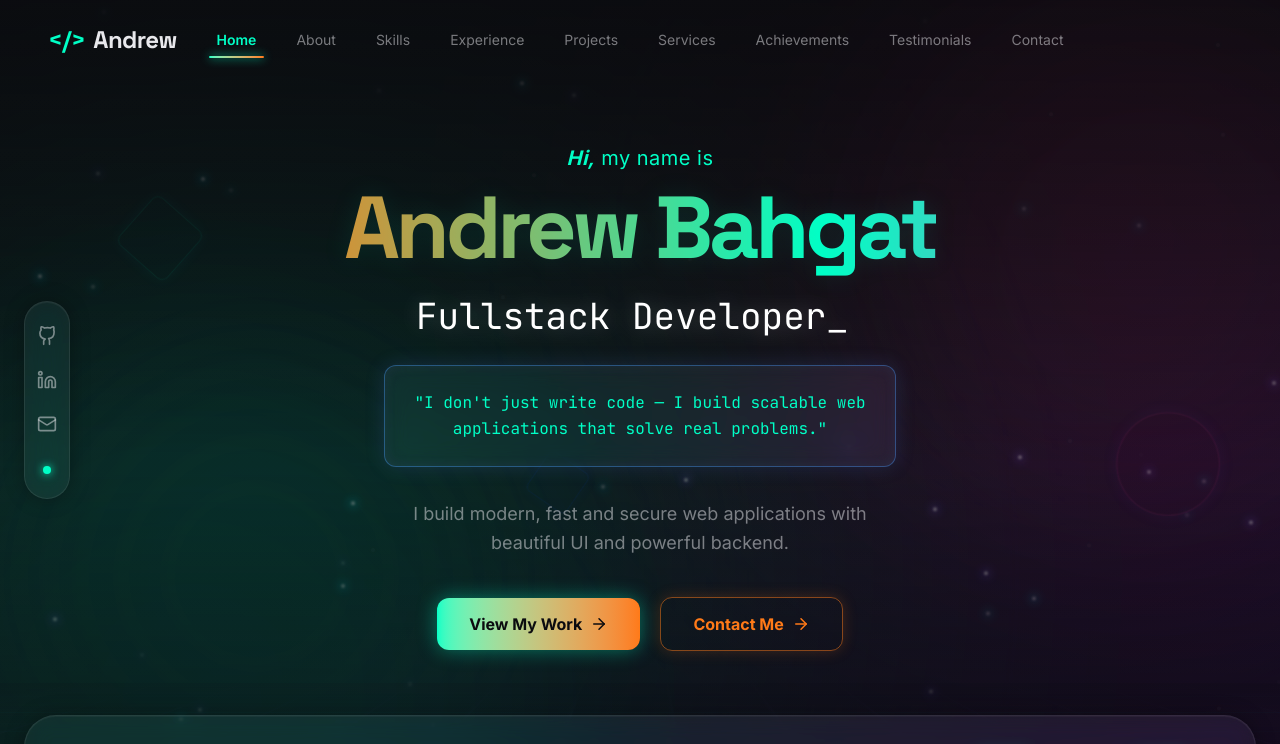
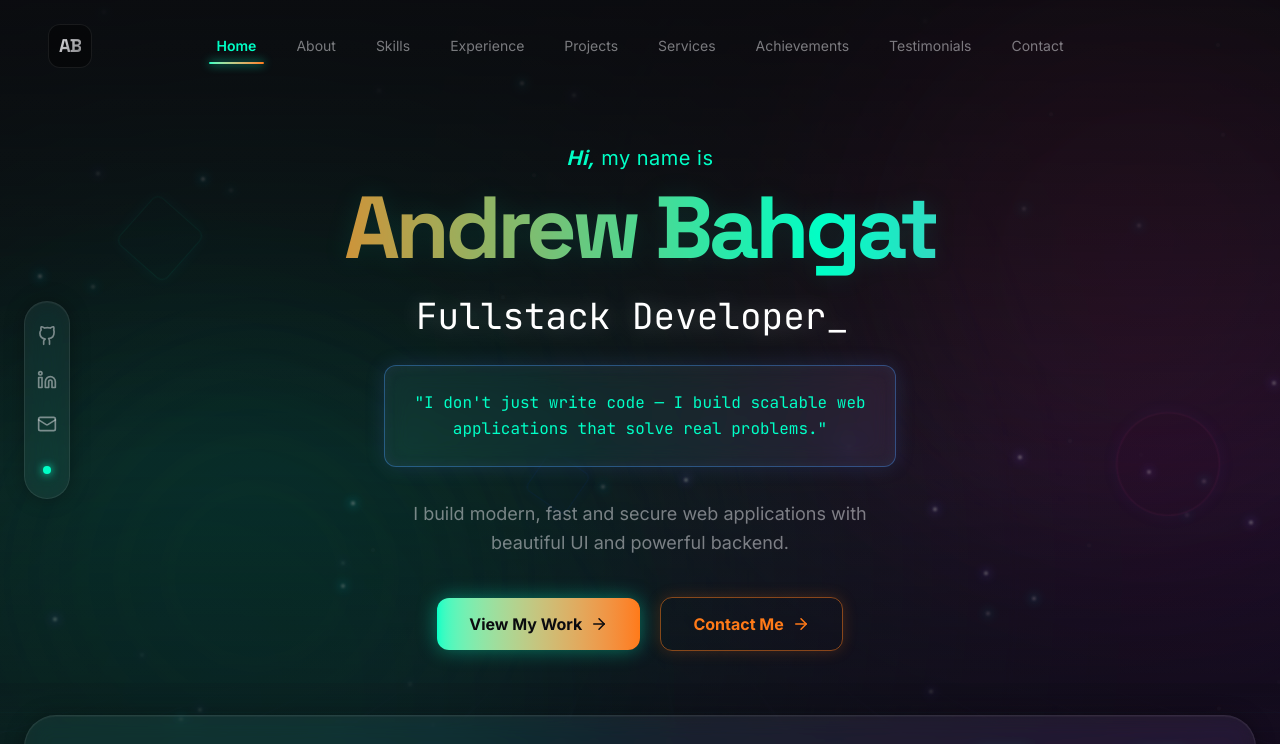
Before and after one commit to xAndReWxx/fullstack_portfolio_AB, a Next.js app: page / in a window 1280 px wide. Shown: the top 744 px of the page. Built offline with nearby package versions, Linux system fonts and the light colour scheme.

Commit message:
Update navbar logo to premium AB monogram

```diff
--- a/src/components/layout/Navbar.tsx
+++ b/src/components/layout/Navbar.tsx
@@ -84,11 +84,13 @@ export default function Navbar() {
           <a
             href="#home"
             onClick={(e) => handleSmoothScroll(e, "#home")}
-            className="font-heading text-2xl tracking-tight font-bold group flex items-center gap-2"
+            className="group relative flex items-center justify-center w-11 h-11 rounded-xl bg-black/40 border border-[var(--glass-border)] hover:border-[var(--teal)]/50 hover:shadow-[0_0_20px_rgba(0,255,198,0.2)] transition-all duration-500 overflow-hidden"
             style={{ fontFamily: "var(--font-heading)" }}
           >
-            <span className="text-[var(--teal)] group-hover:text-[var(--orange)] transition-colors duration-500">&lt;/&gt;</span>
-            <span className="text-[var(--fg)]">Andrew</span>
+            <div className="absolute inset-0 opacity-0 group-hover:opacity-100 bg-gradient-to-br from-[var(--teal)]/20 to-[var(--orange)]/20 transition-opacity duration-500" />
+            <span className="relative z-10 font-bold tracking-tighter text-[1.15rem] bg-clip-text text-transparent bg-gradient-to-br from-[var(--fg)] to-[var(--fg-muted)] group-hover:from-[var(--teal)] group-hover:to-[var(--orange)] transition-all duration-500">
+              AB
+            </span>
           </a>
         </div>
 
```
